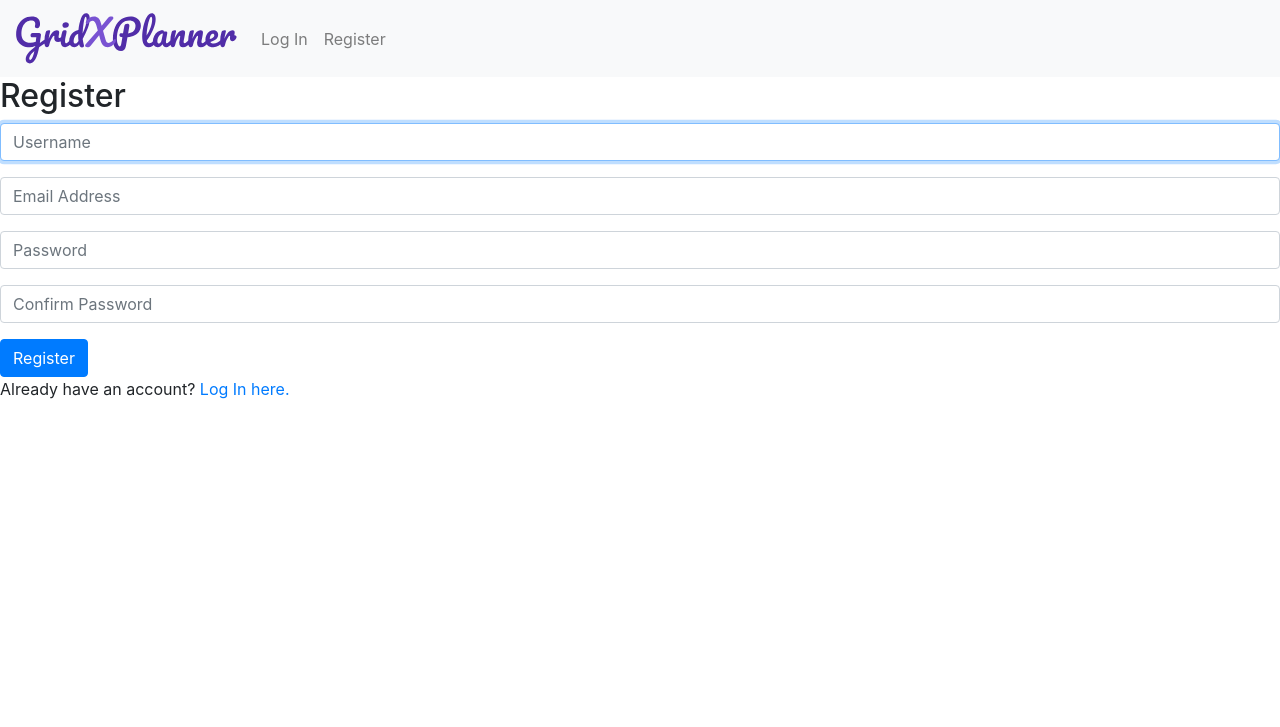
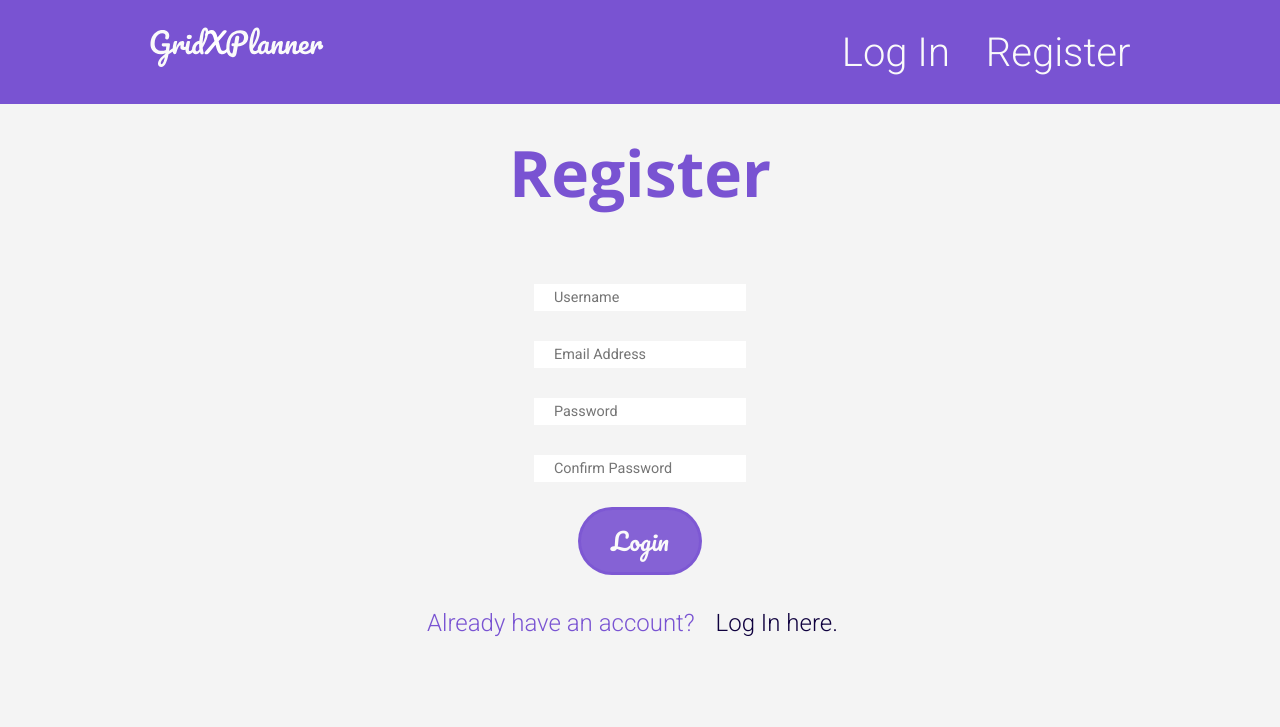
Before and after one commit to jeantiston/GridxPlan, a Django app: page /register in a window 1280 px wide. Shown: the top 727 px of the page. Run offline with Django 3.2, Linux system fonts and the light colour scheme; some libraries are stand-ins or nearby versions.

Commit message:
Added the landing page

```diff
--- /dev/null
+++ b/planner/static/planner/styles.css
@@ -0,0 +1,249 @@
+@import url('https://fonts.googleapis.com/css2?family=Open+Sans:wght@700&family=Pacifico&family=Roboto:wght@300;400&display=swap');
+
+body{
+    background-color: #F4F4F4;
+    font-family: Roboto;
+    font-style: normal;
+    font-weight: 300;
+    font-size: 1.5rem;
+    color: #0F003E;
+}
+
+nav{
+    position: fixed;
+    width: calc(100vw - 40px);
+    height: 8vh;
+    background: #7953D2;
+    top: 0;
+    left: 0;
+    display: flex;
+    align-items: center;
+    padding: 20px 20px;
+    justify-content: space-around;
+}
+
+.logo{
+    display: none;
+}
+
+.logo-white{
+    height: 5vh;
+}
+
+
+
+a{
+    color: #FAFAFA;
+    text-decoration: none;
+    font-family: 'Roboto', 'Sans Serif';
+    font-weight: 300;
+    font-size: 2.5rem;
+    margin: 0 15px;
+}
+
+a:hover{
+    color: #512DA8;
+}
+
+.shape-mobile{
+    position: absolute;
+    height: 35vh;
+    width: 100vw;
+    left: 0px;
+    top: 0px;
+    background: linear-gradient(180deg, rgba(121, 83, 210, 0.9) 0%, rgba(121, 83, 210, 0.7) 28.13%, rgba(255, 255, 255, 0) 100%), #7953D2;
+    border-radius: 0 0 60vw 0;
+    z-index: -1;
+}
+
+.hero{
+    margin: 9.5vh 0 0 0;
+    /* height: 100vh; */
+    display: flex;
+    flex-direction: column-reverse;
+    align-items: center;
+    justify-content: center;
+}
+
+.demo{
+    height: 55vh;
+}
+
+h1, h2{
+    font-family: 'Open Sans';
+    font-style: normal;
+    font-weight: bold;
+    text-align: center;
+    color: #7953D2;
+}
+
+h1{
+    line-height: 110%;
+    font-size: clamp(1rem, 7vw, 4rem);
+    margin: 15px;
+}
+
+h2{
+    font-size: clamp(1rem, 7vw, 4rem);
+}
+
+.pitch{
+    display: flex;
+    flex-direction: column;
+    align-items: center;
+    justify-content: center;
+}
+
+.hero-subtext{
+    font-family: Roboto;
+    font-style: normal;
+    font-weight: 300;
+    font-size: 2.5rem;
+    text-align: center;
+    color: #0F003E;
+    margin: 10px 0;
+
+}
+
+.cta{
+    color: #FAFAFA;
+    background-color: rgba(121, 83, 210, 0.9);
+    border: rgba(121, 83, 210, 0.7) solid 3px;
+    font-family: Pacifico, sans-serif;
+    font-size: 3rem;
+    font-style: normal;
+    font-weight: normal;
+    margin: 20px 0;
+    border-radius: 3rem;
+    padding: 15px 40px;
+}
+
+.cta:hover{
+    background-color: #4527A0;
+    border-color: #4527A0;
+}
+
+@media only screen and (min-width: 1440px) {
+    h2{
+        font-size: clamp(1rem, 7vw, 4rem);
+    }
+
+    nav{
+        justify-content: start;
+        padding-left: 30vw;
+        background-color: transparent;
+    }
+
+    .logo-white{
+        display: none;
+    }
+
+    .logo{
+        display: inline;
+    }
+
+    a{
+        font-size: 1.5rem;
+        color:rgba(121, 83, 210, 0.7)
+    }
+
+    .hero{
+        margin: 10vh 0 0 0;
+        flex-direction: row;
+        justify-content: space-around;
+    }
+
+    .shape-mobile{
+        /* display: none; */
+        box-shadow: 0px 4px 5px rgba(0, 0, 0, 0.1);
+        border-radius: 0px 0px 200px 0px;
+        transform: matrix(-1, 0, 0, 1, 0, 0);
+        width: 40vw;
+        height: 60vh;
+        left: 65vw;
+    }
+
+    .demo{
+        height: 75vh;
+        padding: 0 10vw 0 0;
+    }
+
+    .cta{
+        font-size: 1.5rem;
+        margin: 10px 0;
+        border-radius: 3rem;
+        padding: 8px 20px;
+    }
+}
+
+/* LOGIN */
+
+.login{
+    /* border: solid 5px violet; */
+    display: flex;
+    flex-direction: column;
+    height: 90vh;
+    justify-content: center;
+    /* align-items: center; */
+}
+
+
+input{
+    background-color: #ffffff;
+    margin: 10px 0px;
+    border: none;
+    color: var(--dark);
+    /* border-radius: 5px; */
+    /* min-height: 30px; */
+    padding: 5px 20px;
+    font-family: var(--font-text);
+    font-size: 0.9rem;
+}
+
+input:focus{
+    outline: none;
+}
+
+form{
+    display: flex;
+    flex-direction: column;
+    align-items: center;
+    justify-content: stretch;
+}
+
+form > * {
+    /* border: solid 5px violet; */
+    margin: 5px;
+}
+
+.sub-help{
+    color: #7953D2;
+    text-align: center;
+}
+
+.sub-help > a{
+    color: #0F003E;
+    font-size: 1.5rem;
+}
+
+.sub-help > a:hover{
+    color: #7953D2;
+}
+
+button{
+    color: #FAFAFA;
+    background-color: rgba(121, 83, 210, 0.9);
+    border: rgba(121, 83, 210, 0.7) solid 3px;
+    font-family: Pacifico, sans-serif;
+    font-size: 1.5rem;
+    font-style: normal;
+    font-weight: normal;
+    margin: 5px 0;
+    border-radius: 3rem;
+    padding: 10px 30px;
+}
+
+button:hover{
+    background-color: #4527A0;
+    border-color: #4527A0;
+}
--- a/planner/templates/planner/layout.html
+++ b/planner/templates/planner/layout.html
@@ -4,12 +4,19 @@
 <html lang="en">
     <head>
         <title>{% block title %}GridxPlan | Instagram Planner{% endblock %}</title>
-        <link rel="stylesheet" href="https://stackpath.bootstrapcdn.com/bootstrap/4.4.1/css/bootstrap.min.css" integrity="sha384-Vkoo8x4CGsO3+Hhxv8T/Q5PaXtkKtu6ug5TOeNV6gBiFeWPGFN9MuhOf23Q9Ifjh" crossorigin="anonymous">
+        <!-- <link rel="stylesheet" href="https://stackpath.bootstrapcdn.com/bootstrap/4.4.1/css/bootstrap.min.css" integrity="sha384-Vkoo8x4CGsO3+Hhxv8T/Q5PaXtkKtu6ug5TOeNV6gBiFeWPGFN9MuhOf23Q9Ifjh" crossorigin="anonymous"> -->
         <link href="{% static 'planner/styles.css' %}" rel="stylesheet">
     </head>
     <body>
-
-        <nav class="navbar navbar-expand-lg navbar-light bg-light">
+        <nav>
+            <a href="/" ><img class="logo-white" src="static/GridXPlanner-logo-white.svg" alt="GridxPlanner Logo" /></a>
+            <a href="/" ><img class="logo" src="static/GridXPlanner-logo.svg" alt="GridxPlanner Logo" /></a>
+            <div>
+                <a class="nav-link" href="{% url 'login' %}">Log In</a>
+                <a class="nav-link" href="{% url 'register' %}">Register</a>
+            </div>
+        </nav>
+        <!-- <nav class="navbar navbar-expand-lg navbar-light bg-light">
             <a class="navbar-brand" href="#"><img src="{% static 'planner/gridxplanner-logo.svg' %}" alt="logo" /></a>
 
             <div>
@@ -33,7 +40,7 @@
                     {% endif %}
                 </ul>
             </div>
-        </nav>
+        </nav> -->
 
         <div class="body">
             {% block body %}
--- a/planner/templates/planner/register.html
+++ b/planner/templates/planner/register.html
@@ -2,14 +2,19 @@
 
 {% block body %}
 
+<div class="login">
+    <!-- <div class="wrapper"> -->
         <h2>Register</h2>
+
+
+
+        <form action="{% url 'register' %}" method="post">
+            {% csrf_token %}
 
             {% if message %}
             <div>{{ message }}</div>
             {% endif %}
 
-    <form action="{% url 'register' %}" method="post">
-        {% csrf_token %}
             <div class="form-group">
                 <input class="form-control" autofocus type="text" name="username" placeholder="Username">
             </div>
@@ -22,9 +27,12 @@
             <div class="form-group">
                 <input class="form-control" type="password" name="confirmation" placeholder="Confirm Password">
             </div>
-        <input class="btn btn-primary" type="submit" value="Register">
+            <div class="form-group">
+                <button type="submit">Login</button>
+            </div>
         </form>
 
-    Already have an account? <a href="{% url 'login' %}">Log In here.</a>
-
+        <p class="sub-help">Already have an account? <a href="{% url 'login' %}">Log In here.</a></p>
+    <!-- </div> -->
+</div>
 {% endblock %}
--- a/planner/urls.py
+++ b/planner/urls.py
@@ -7,7 +7,7 @@ from . import views, api
 
 urlpatterns = [
     path("", views.index, name="index"),
-    path("login/", views.login_view, name="login"),
+    path("login", views.login_view, name="login"),
     path("logout", views.logout_view, name="logout"),
     path("register", views.register, name="register"),
     path('planner/', login_required(TemplateView.as_view(template_name='index.html')), name="planner"),
```
Also changed, not shown: planner/templates/planner/index.html (+15 -1 lines), planner/templates/planner/login.html (+12 -7 lines), planner/static/planner/GridXPlanner-logo-white.svg (added), planner/static/planner/demo-1440.png (added), 1 other file. Lines whose indentation alone changed are shown as unchanged.
